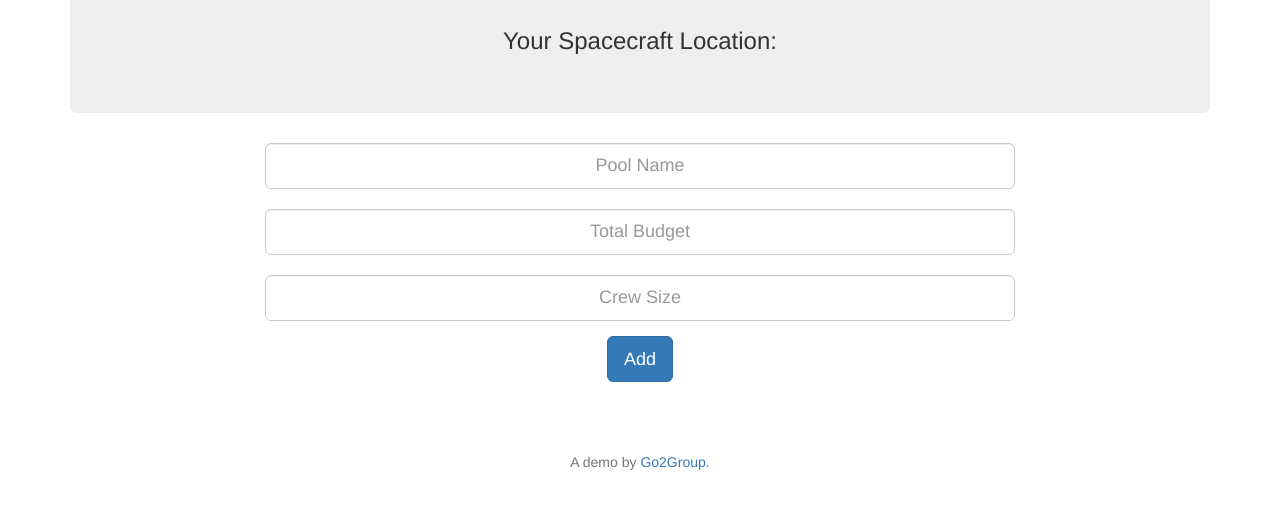
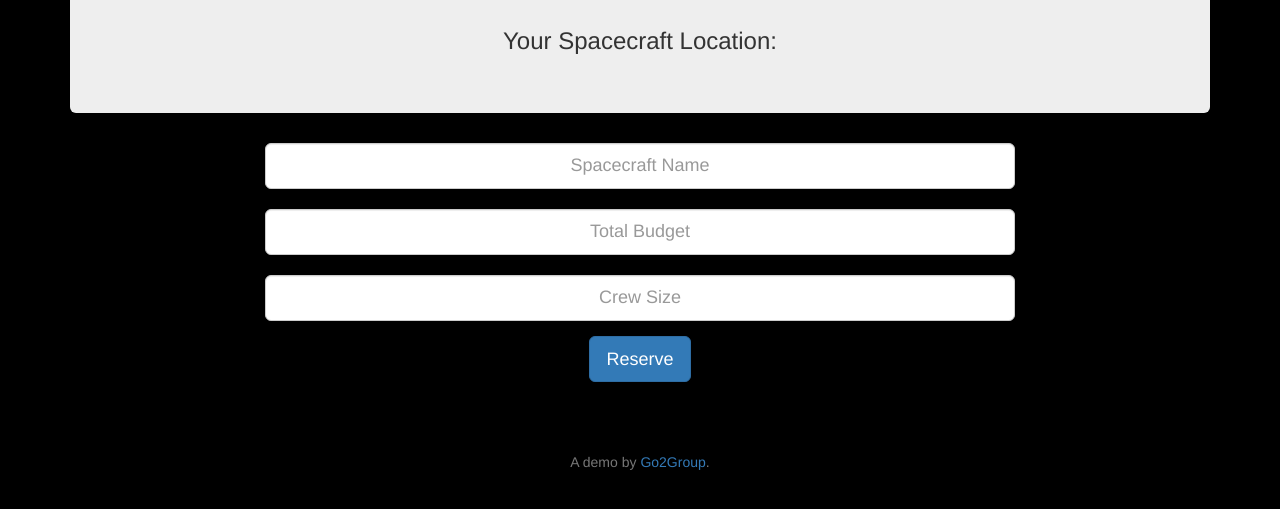
Before and after one commit to mmaheu/sulaco, a website: page public/index.html in a window 1280 px wide. Shown: the part 209-718 px from the top of the page. Drawn offline with nearby package versions, Linux system fonts and the light colour scheme.

Commit message:
changed css

```diff
--- a/public/index.html
+++ b/public/index.html
@@ -14,7 +14,7 @@
   <link rel="stylesheet" href="//netdna.bootstrapcdn.com/font-awesome/4.0.3/css/font-awesome.min.css">
   <style>
     html          { overflow-y:scroll; }
-    body          { padding-top:50px; }
+    body          { background-color: #000; padding-top:50px; }
     #pool-list        { margin-bottom:30px; }
     #pool-form        { margin-bottom:50px; }
   </style>
@@ -53,7 +53,7 @@
           <div class="form-group">
 
             <!-- BIND THIS VALUE TO formData.text IN ANGULAR -->
-            <input type="text" class="form-control input-lg text-center" placeholder="Pool Name" ng-model="formData.text">
+            <input type="text" class="form-control input-lg text-center" placeholder="Spacecraft Name" ng-model="formData.text">
             </br>
             <input type="text" class="form-control input-lg text-center" placeholder="Total Budget" ng-model="formData.amount">
             </br>
@@ -64,7 +64,7 @@
 
 
           <!-- createPool() WILL CREATE NEW POOLS -->
-          <button type="submit" class="btn btn-primary btn-lg" ng-click="createPool()">Add</button>
+          <button type="submit" class="btn btn-primary btn-lg" ng-click="createPool()">Reserve</button>
         </form>
       </div>
     </div>
```
